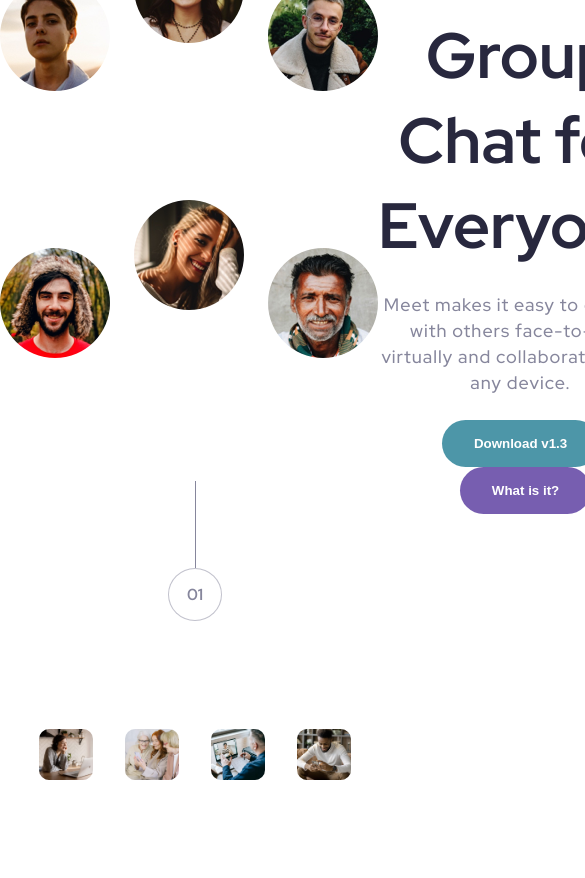
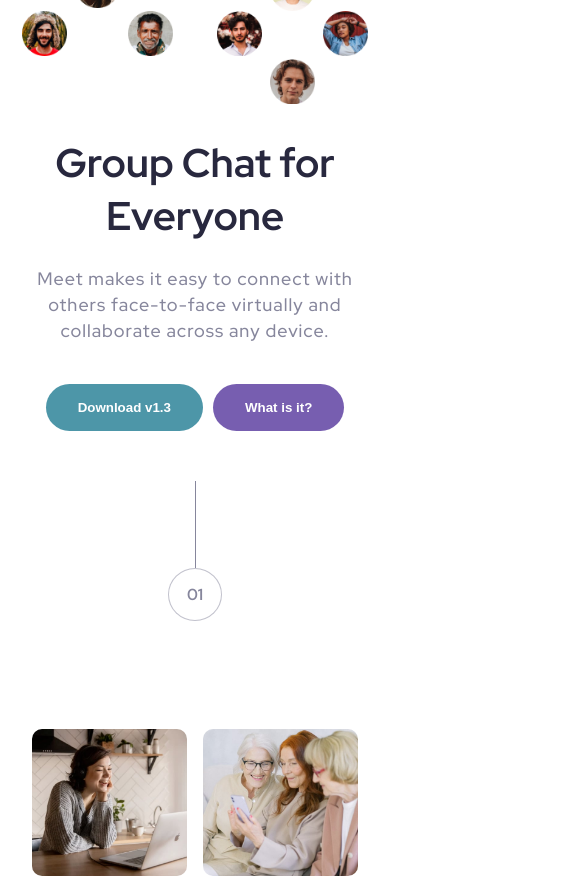
Before and after one commit to khanchandanivikas/meet-landing, a React (Create React App) app: page / in a window 390 px wide. Shown: the part 1000-1878 px from the top of the page, 585 px wide, since content can reach past the window. Built offline with nearby package versions, Linux system fonts and the light colour scheme.

Commit message:
responsive

```diff
--- a/src/scss/footer.scss
+++ b/src/scss/footer.scss
@@ -13,15 +13,36 @@
     padding: 7rem 10%;
     margin-top: -1.7rem;
 
+    @include media-lg {
+        padding: 6rem 5%;
+    }
+
+    @include media-md {
+        padding: 5rem 2rem;
+        text-align: center;
+        @include flex-center(column);
+    }
+
     h2 {
         font-size: 2.5rem;
         margin-top: -5px;
+
+        @include media-md {
+            font-size: 2rem;
+        }
     }
 
     p {
         padding: 0 4rem;
         font-size: 1.125rem;
         font-weight: 500;
+
+        @include media-lg {
+            padding: 0 3rem;
+        }
+        @include media-md {
+            padding: 2rem 0;
+        }
     }
 
     button {
--- a/src/scss/gallery.scss
+++ b/src/scss/gallery.scss
@@ -1,4 +1,5 @@
 @import "variables";
+@import "mixins";
 
 .divider {
     display: flex;
@@ -29,7 +30,18 @@
     grid-template-columns: repeat(4, 1fr);
     gap: 2rem;
     padding: 0 10%;
-    margin: 108px 0;
+    margin-top: 108px;
+
+    @include media-lg {
+        padding: 0 5%;
+    }
+
+    @include media-md {
+        padding: 0 2rem;
+        grid-template-columns: repeat(2, 1fr);
+        grid-template-rows: repeat(2, 1fr);
+        gap: 1rem;
+    }
 
     img {
         border-radius: 10px;
--- a/src/scss/info.scss
+++ b/src/scss/info.scss
@@ -1,9 +1,18 @@
 @import "variables";
+@import "mixins";
 
 .info-container {
     text-align: center;
     padding: 0 10%;
     margin: 108px 0;
+
+    @include media-lg {
+        padding: 0 5%;
+    }
+
+    @include media-md {
+        padding: 0 2rem;
+    }
 
     h4 {
         color: $sea-green;
@@ -13,6 +22,10 @@
         color: $heading-color;
         font-size: 2.5rem;
         margin: 1rem 0;
+
+        @include media-md {
+            font-size: 2rem;
+        }
     }
 
     p {
--- a/src/scss/intro.scss
+++ b/src/scss/intro.scss
@@ -6,11 +6,16 @@
     height: 637px;
     padding: 80px 0px 108px;
 
+    @include media-lg {
+        padding: 0px 0px 108px;
+    }
+
     .logo-container {
         @include flex-center(column);
 
         .logo-img {
             width: 10%;
+            min-width: 110px;
         }
     }
 
@@ -21,12 +26,37 @@
         text-align: center;
         margin-top: 3rem;
 
+        @include media-lg {
+            grid-template-columns: repeat(2, 1fr);
+        }
+
         .hero-text {
             margin-top: 2rem;
+
+            @include media-lg {
+                order: 3;
+                grid-column: 1/-1;
+            }
+
+            @include media-lg {
+                padding: 0 5%;
+            }
+
+            @include media-md {
+                padding: 0 2rem;
+            }
 
             h1 {
                 color: $heading-color;
                 font-size: 4rem;
+
+                @include media-xl {
+                    font-size: 3rem;
+                }
+
+                @include media-lg {
+                    font-size: 2.5rem;
+                }
             }
 
             p {
@@ -63,6 +93,10 @@
                         background-color: $dark-purple;
                         opacity: 0.8;
                     }
+
+                    @include media-lg {
+                        margin-top: 1rem;
+                    }
                 }
             }
         }
@@ -74,10 +108,35 @@
             justify-content: center;
             align-content: start;
             column-gap: 1.5rem;
+
+            @include media-md {
+                grid-template-columns: repeat(3, 70px);
+            }
+
+            @include media-sm {
+                grid-template-columns: repeat(3, 50px);
+                column-gap: 1rem;
+            }
+
+            @include media-xs-sm {
+                grid-template-columns: repeat(3, 45px);
+                column-gap: 0.5rem;
+            }
         }
 
         .hero img {
             width: 110px;
+
+            @include media-md {
+                width: 70px;
+            }
+
+            @include media-sm {
+                width: 50px;
+            }
+            @include media-xs-sm {
+                width: 45px;
+            }
         }
 
         .hero-left img {
--- a/src/scss/mixins.scss
+++ b/src/scss/mixins.scss
@@ -13,6 +13,12 @@
 
 @mixin transition {
     transition: all 0.3s ease;
+}
+
+@mixin media-xs-sm {
+    @media only screen and (max-width: 400px) {
+        @content;
+    }
 }
 
 @mixin media-sm {
@@ -34,7 +40,7 @@
 }
 
 @mixin media-xl {
-    @media only screen and (max-width: 1340px) {
+    @media only screen and (max-width: 1200px) {
         @content;
     }
 }
```
